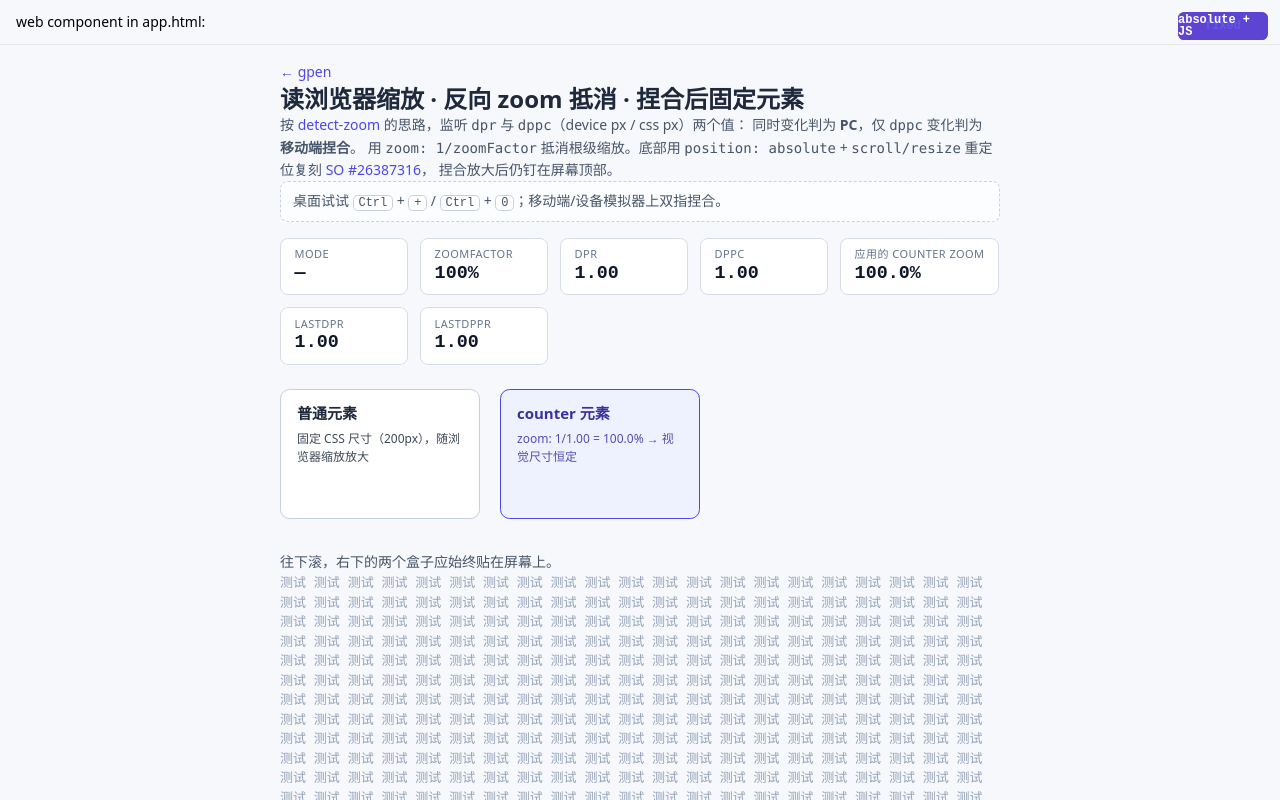
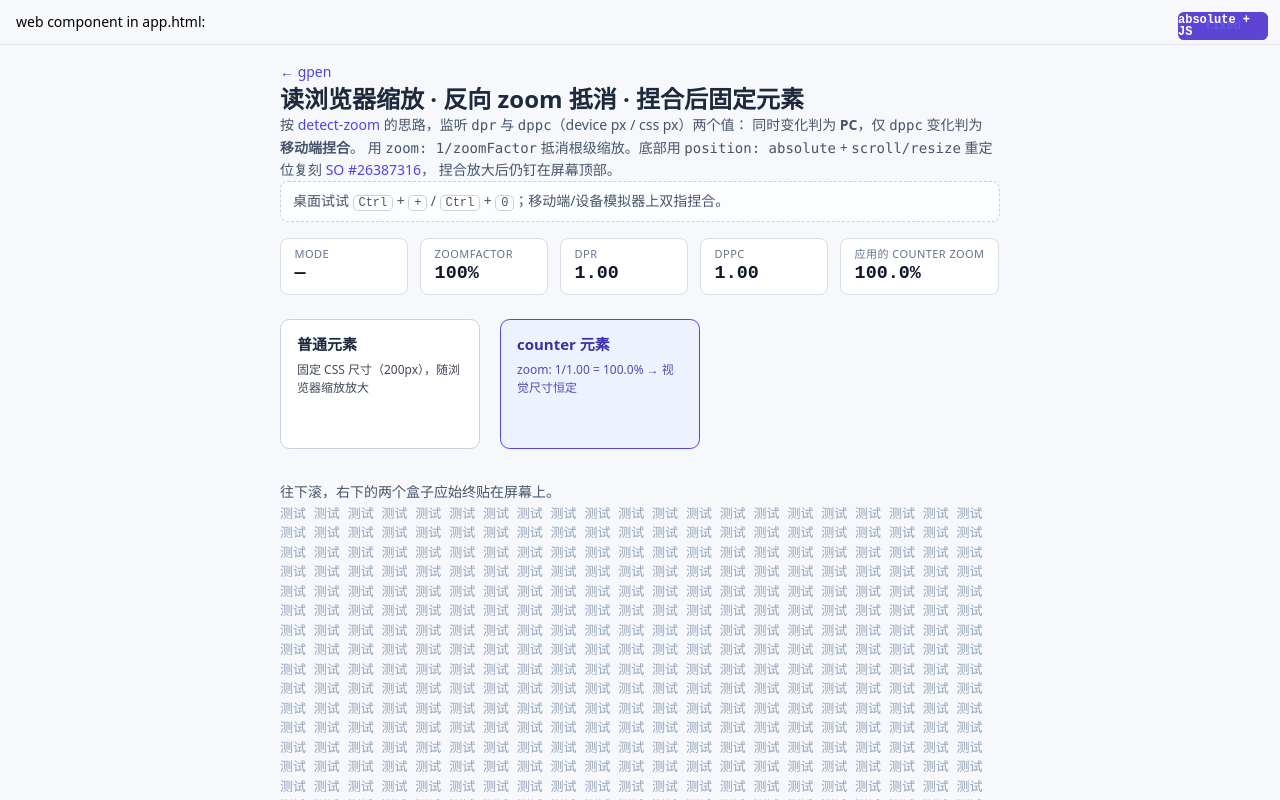
Before and after one commit to AClon314/gpen-js, a SvelteKit app: page /demo/zoom in a window 1280 px wide. Shown: the top 800 px of the page. Built offline with nearby package versions, Linux system fonts and the light colour scheme.

Commit message:
update /demo/zoom

```diff
--- a/package.json
+++ b/package.json
@@ -62,9 +62,10 @@
   },
   "lint-staged": {
     "*.{js,mjs,cjs,jsx,ts,mts,cts,tsx,svelte}": [
-      "oxfmt --write",
       "oxlint"
     ],
-    "*.{json,jsonc,css,md}": "oxfmt --write"
+    "*.{js,mjs,cjs,jsx,ts,mts,cts,tsx}": [
+      "oxfmt --write"
+    ]
   }
 }
--- a/src/routes/demo/zoom/+page.svelte
+++ b/src/routes/demo/zoom/+page.svelte
@@ -3,11 +3,11 @@
 
 	// ---- 概念 ----
 	// dpr  = window.devicePixelRatio  （设备物理像素 / CSS px；桌面 Ctrl+/- 会改，捏合不改）
-	// dppc = 屏幕真实 device px / css px（= visualViewport.scale × dpr）
+	// dppc = visualViewport.scale（本实现直接取 scale，未乘 dpr；这是用户确认的现状，保留）
 	//
 	// 区分 PC 与捏合不用基线，改用两个「归一化到 100% 时≈1」的度量：
 	//   - 桌面 Ctrl+/-：outerWidth/innerWidth（detect-zoom chrome 式）
-	//   - 捏合：dppc/dpr = visualViewport.scale（你猜的公式，方向正确，且无需基线）
+	//   - 捏合：dppc = visualViewport.scale（方向正确，且无需基线）
 	// 判断用「谁在变」：dpr 变→PC 用 outer/inner；dpr 不变、scale 变→捏合用 scale。
 	const _init_dpr = window.devicePixelRatio || 1;
 	const _init_dppc = measureDppc();
@@ -16,11 +16,10 @@
 	let dppc = $state(_init_dppc);
 	let zoomFactor = $state(_init_dppc);
 	let mode = $state<'pc' | 'mobile' | 'none'>('none');
-	$inspect(dpr, dppc, zoomFactor);
 
-	// 仅用于「变化检测」（区分 dpr 是否变、scale 是否变），非响应式。
-	let lastDpr = $state(_init_dpr);
-	let lastScale = $state(window.visualViewport?.scale ?? 1);
+	// 仅用于「变化检测」（区分 dpr 是否变、scale 是否变），非响应式，故用普通 let。
+	let lastDpr = _init_dpr;
+	let lastScale = _init_dppc;
 
 	// 归一化到【1】的缩放因子：无缩放时为 1，不依赖加载时基线。
 	function normalize(v: number): number {
@@ -30,7 +29,7 @@
 	}
 
 	function measureDppc(): number {
-		return (window.visualViewport?.scale ?? 1) ;
+		return window.visualViewport?.scale ?? 1;
 	}
 
 	function applyChange() {
@@ -81,11 +80,11 @@
 			positionPinned();
 		};
 
-		window.addEventListener('scroll', onMove);
+		window.visualViewport?.addEventListener('scroll', onMove);
 		window.visualViewport?.addEventListener('resize', onMove);
 
 		return () => {
-			window.removeEventListener('scroll', onMove);
+			window.visualViewport?.removeEventListener('scroll', onMove);
 			window.visualViewport?.removeEventListener('resize', onMove);
 		};
 	});
@@ -140,15 +139,6 @@
 		<div class="readout-item">
 			<span class="readout-label">应用的 counter zoom</span>
 			<span class="readout-value">{counterPercent}%</span>
-		</div>
-
-		<div class="readout-item">
-			<span class="readout-label">lastDpr</span>
-			<span class="readout-value">{lastDpr.toFixed(2)}</span>
-		</div>
-		<div class="readout-item">
-			<span class="readout-label">lastDppr</span>
-			<span class="readout-value">{lastScale.toFixed(2)}</span>
 		</div>
 	</section>
 
```
